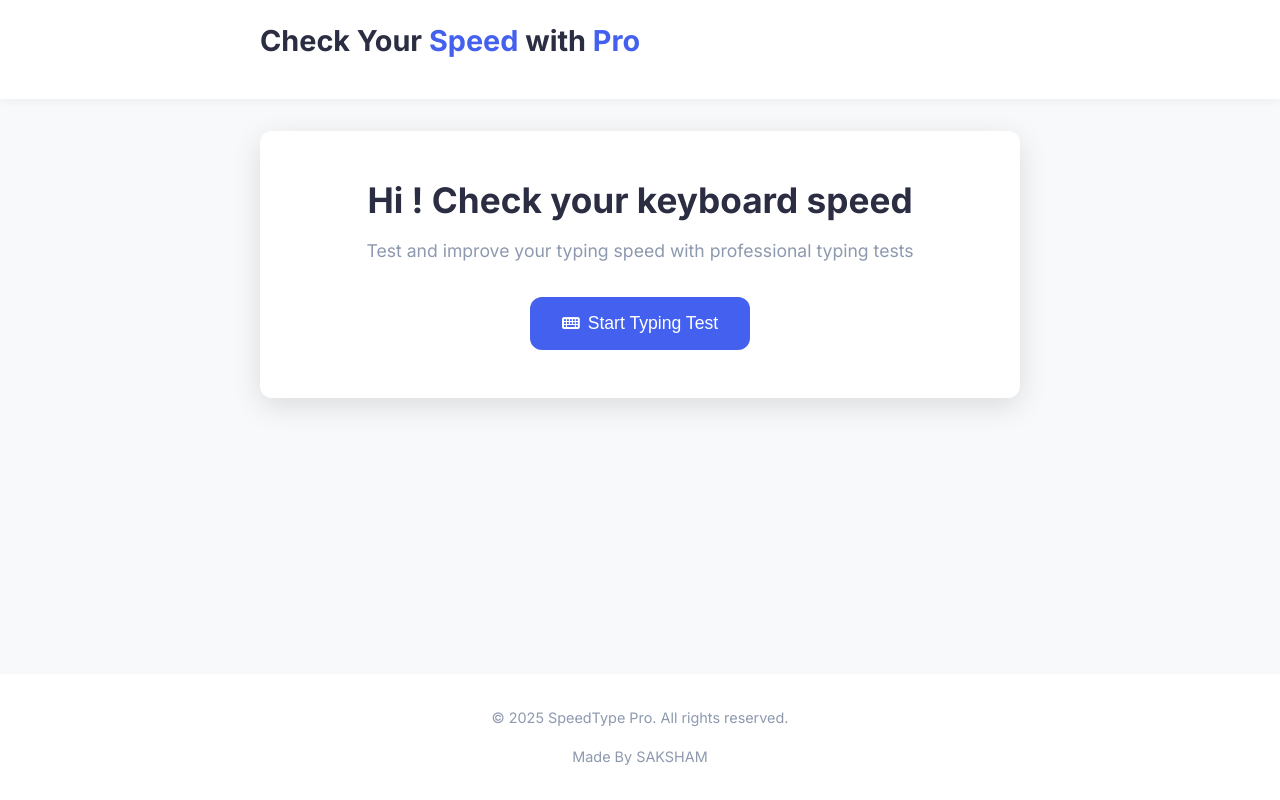
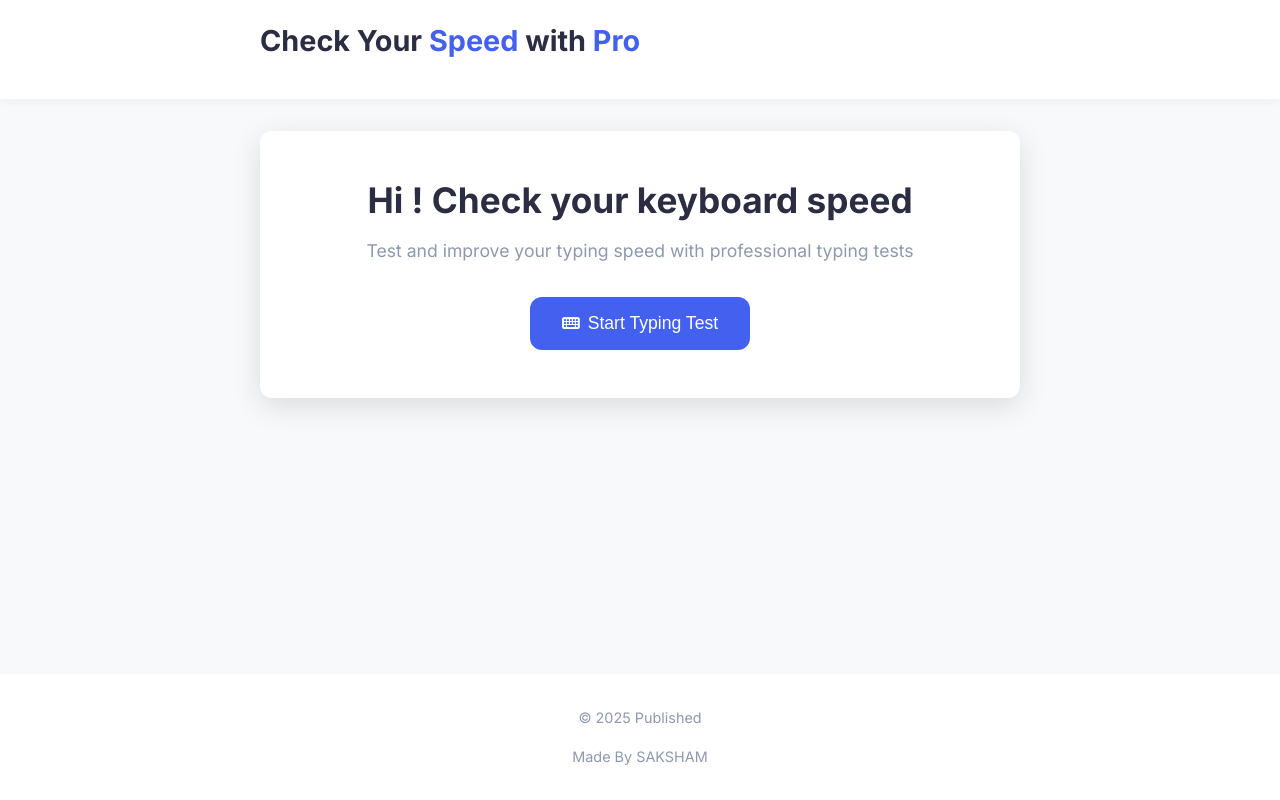
Before and after one commit to Saksham1706/Typing_Speed_App, a plain HTML site: page index.html in a window 1280 px wide. Drawn offline with Linux system fonts and the light colour scheme.

Commit message:
Update index.html

```diff
--- a/index.html
+++ b/index.html
@@ -126,7 +126,7 @@
 
   <footer class="footer">
     <div class="container">
-      <p>&copy; 2025 SpeedType Pro. All rights reserved.</p>
+      <p>&copy; 2025 Published</p>
       <div class="footer-links">
 
         <a href="#">Made By SAKSHAM</a>
```
